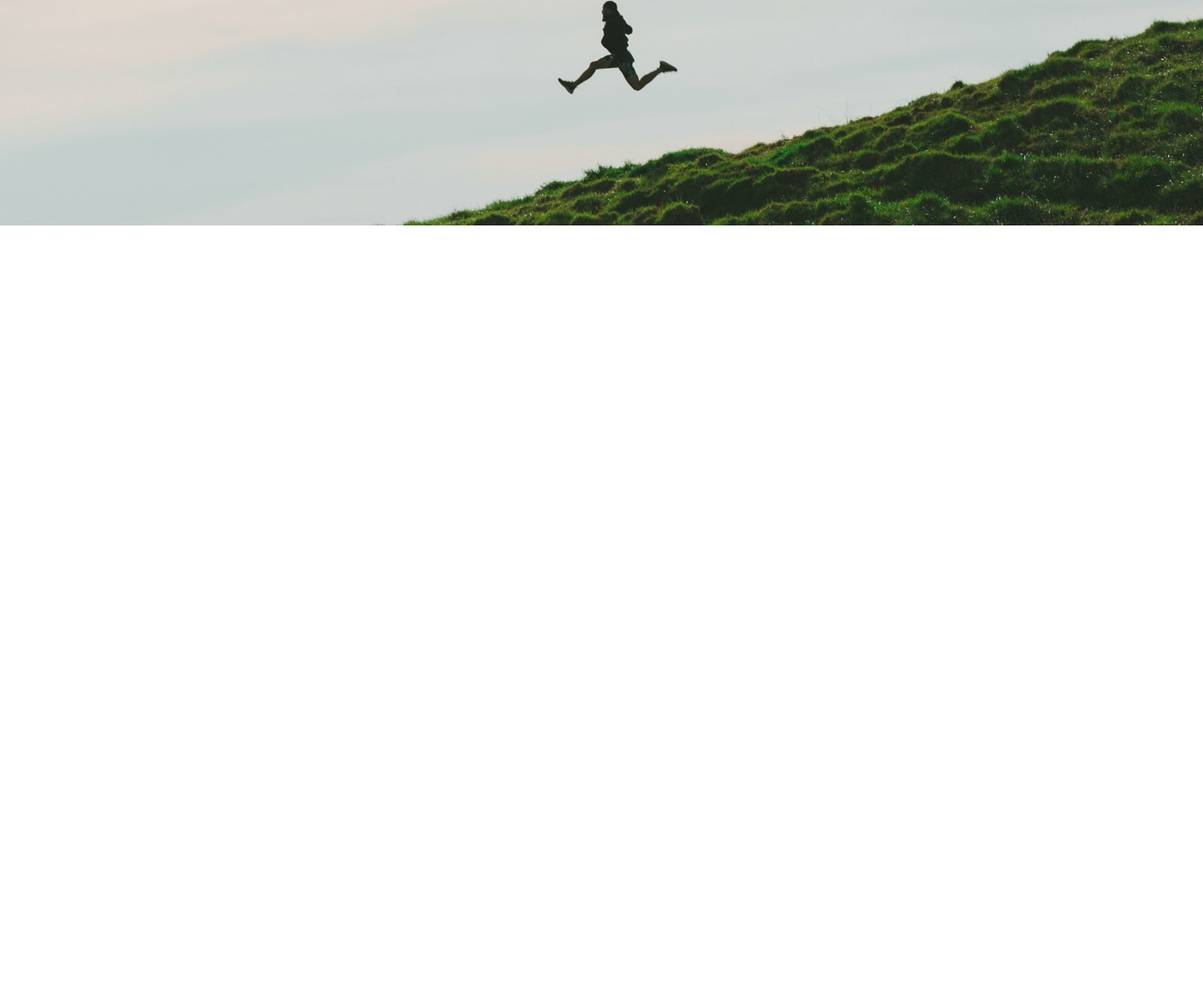
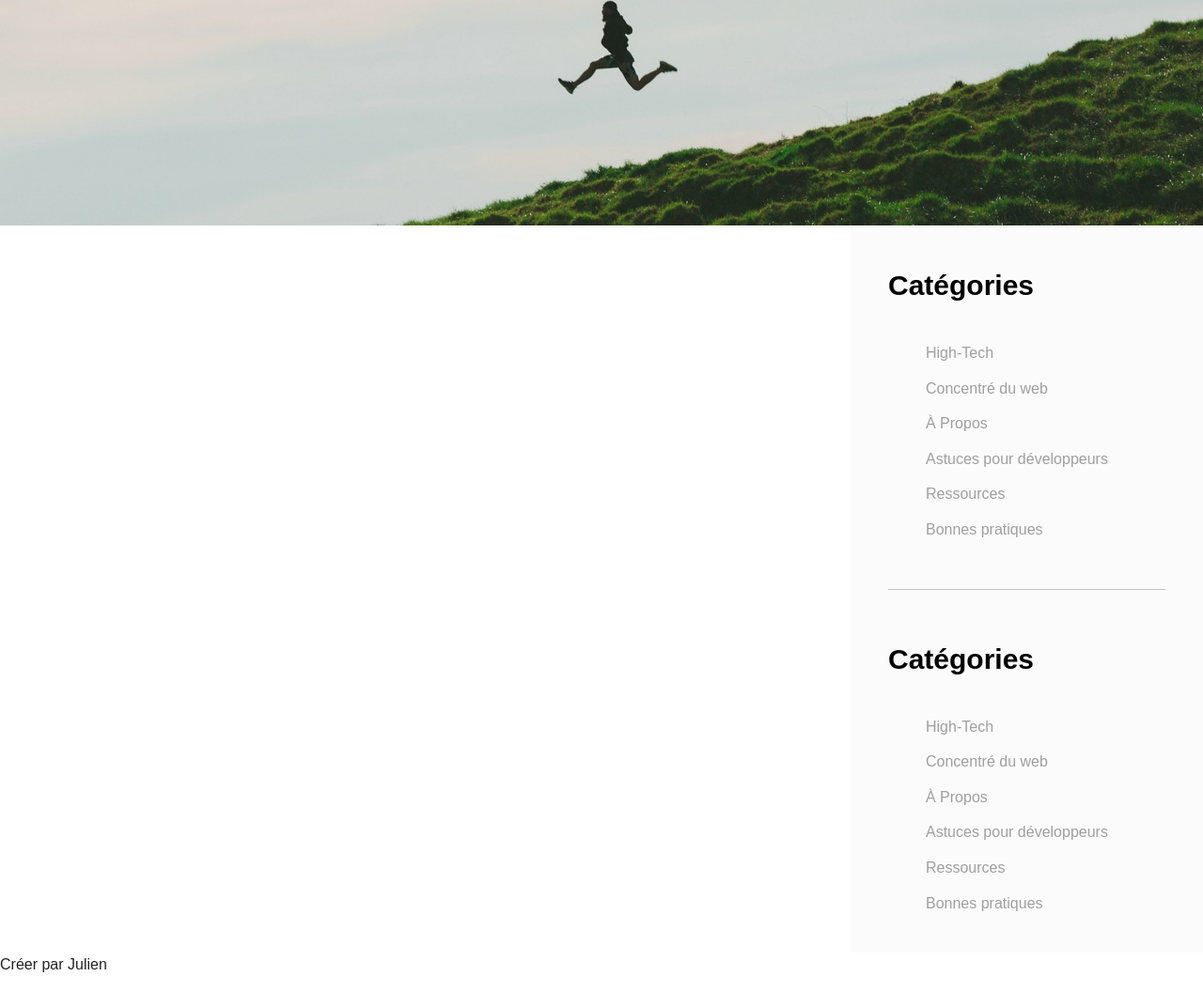
Before and after one commit to julien54190/TP_creation_de_blog, a plain HTML site: page index.html in a window 1280 px wide. Shown: the part 187-1243 px from the top of the page at 94% size. Before the commit the page ends 800 px from the top, so only its background shows below. Drawn offline with Linux system fonts and the light colour scheme.

Commit message:
ass sidebar

```diff
--- a/index.html
+++ b/index.html
@@ -20,5 +20,32 @@
         </div>
     </header>
     <div class="banniere"></div>
+    <main class="main">
+
+    </main>
+    <aside class="sidebar">
+        <h4 class="sidebar-title">Catégories</h4>
+        <ul>
+            <li><a href="#">High-Tech</a></li>
+            <li><a href="#">Concentré du web</a></li>
+            <li><a href="#">À Propos</a></li>
+            <li><a href="#">Astuces pour développeurs</a></li>
+            <li><a href="#">Ressources</a></li>
+            <li><a href="#">Bonnes pratiques</a></li>
+        </ul>
+        <hr>
+        <h4 class="sidebar-title">Catégories</h4>
+        <ul>
+            <li><a href="#">High-Tech</a></li>
+            <li><a href="#">Concentré du web</a></li>
+            <li><a href="#">À Propos</a></li>
+            <li><a href="#">Astuces pour développeurs</a></li>
+            <li><a href="#">Ressources</a></li>
+            <li><a href="#">Bonnes pratiques</a></li>
+        </ul>
+    </aside>
+    <footer class="footer">
+        <p>Créer par Julien</p>
+    </footer>
 </body>
 </html>
--- a/styles.css
+++ b/styles.css
@@ -8,7 +8,7 @@ body{
     font-size: 16px;
     color: rgba(0, 0, 0, .87);
     font-family: sans-serif;
-    line-height: 1.8 ;
+    line-height: 1.6 ;
     margin: 0;
 }
 
@@ -56,3 +56,75 @@ body{
     height: 427px;
     background: no-repeat center center / cover url(images/header_image.jpg);
 }
+
+/* Main */
+
+.main{
+    float: left;
+    background: #FFF;
+    width: calc(100% - 375px);
+    box-shadow: 0 4ox 30px rgba(0, 0, 0, .85);
+    position: relative;
+    z-index: 2;
+}
+
+/* Aside */
+
+.sidebar{
+    float: right;
+    background:#FBFBFB;
+    width: 375px;
+    padding: 40px;
+    position: relative;
+    z-index: 1;
+}
+
+.sidebar-title{
+    font-size: 30px;
+    color: #000;
+    margin: 35px 0;
+}
+
+.sidebar-title:first-child{
+    margin-top: 0;
+}
+
+.sidebar a{
+    color: #9F9F9F;
+    text-decoration: none;
+}
+
+.sidebar ul{
+    margin: 0;
+    padding: O;
+    list-style: none;
+}
+
+.sidebar li{
+    padding: 6px 0;
+}
+
+.sidebar li:first-child{
+    padding-top: 0;
+}
+
+.sidebar li:last-child{
+    padding-bottom: 0;
+}
+
+.sidebar a:hover{
+    text-decoration: underline;
+}
+
+.sidebar hr{
+    border: none;
+    background:#C4C4C4;
+    height: 1px;
+    margin: 50px 0;
+}
+
+/* Footer */
+
+.footer {
+    clear: both;
+}
```
